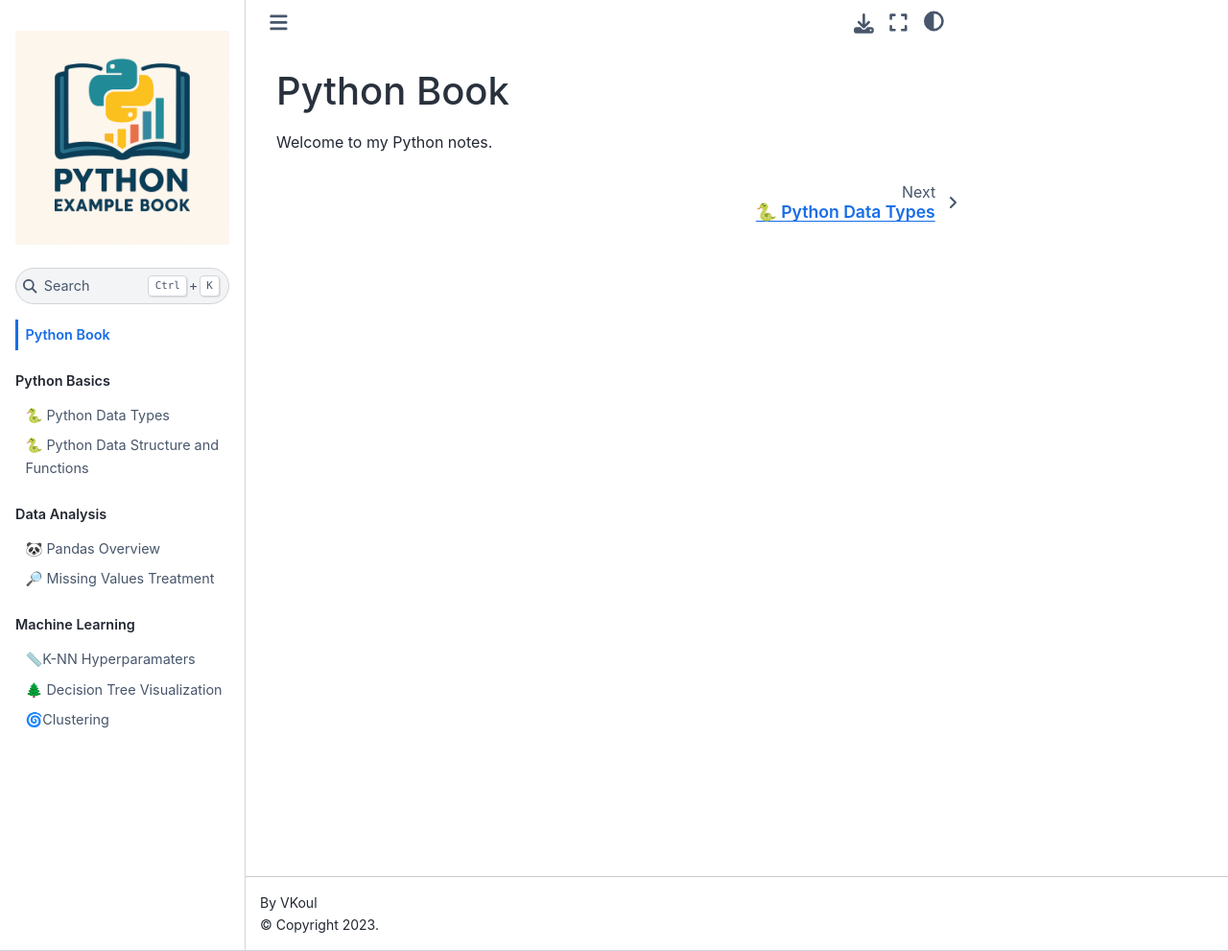
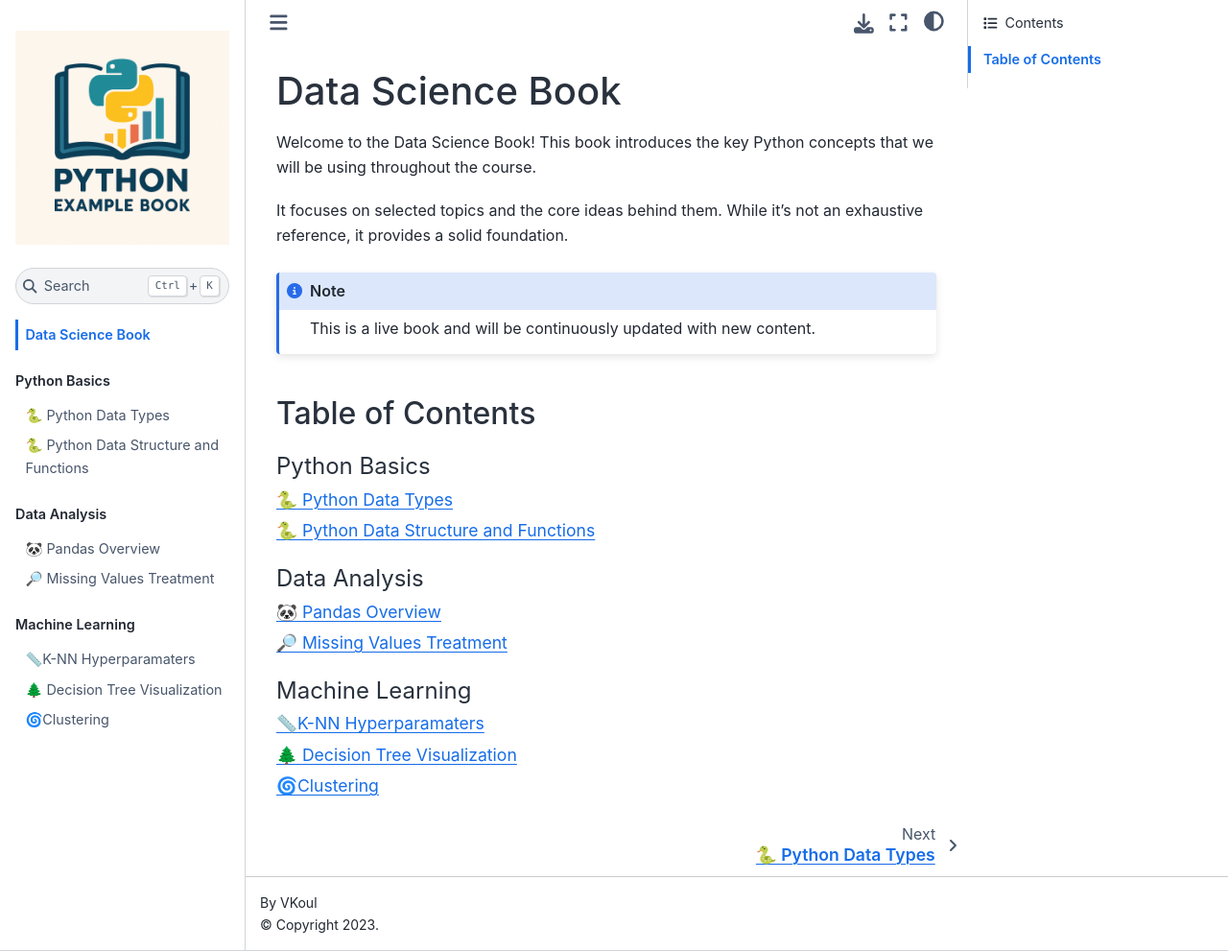
Before and after one commit to vkoul/dsbook, a Jupyter Book: the page built from book/intro.md, in a window 1280 px wide and 991 px high. Shown: the whole window at 96% size. Built offline with Jupyter Book 1.0.4 settings and Sphinx 7.4.7 and the Sphinx Book theme 1.1.4, drawn with Linux system fonts in a browser that asks for light colours; pages that are not in the unit, such as notebooks, are missing from menus.

Commit message:
Update intro.md

````diff
--- a/book/intro.md
+++ b/book/intro.md
@@ -1,2 +1,13 @@
-# Python Book
-Welcome to my Python notes.
+# Data Science Book
+
+Welcome to the Data Science Book! This book introduces the key Python concepts that we will be using throughout the course.
+
+It focuses on selected topics and the core ideas behind them. While it’s not an exhaustive reference, it provides a solid foundation.
+
+:::{note}
+This is a live book and will be continuously updated with new content.
+:::
+
+## Table of Contents
+
+```{tableofcontents}
````
